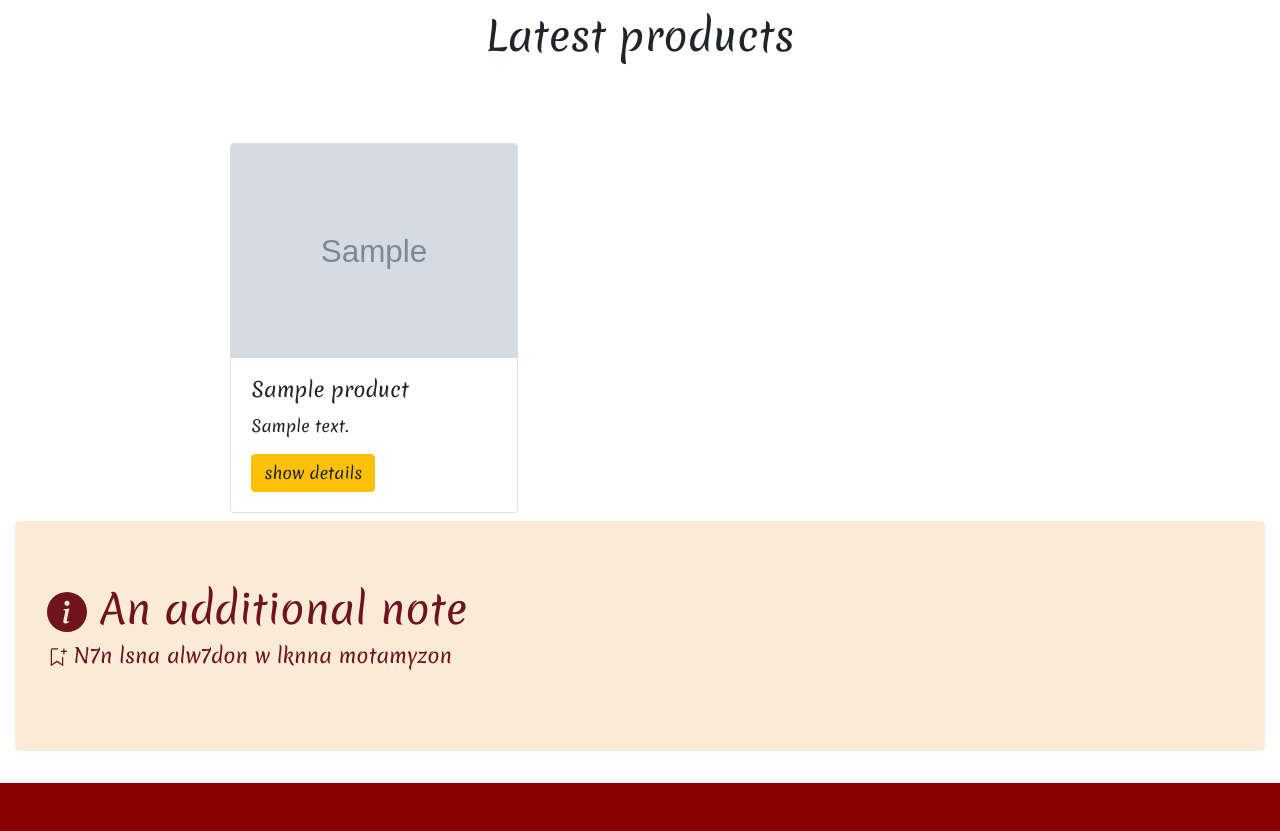
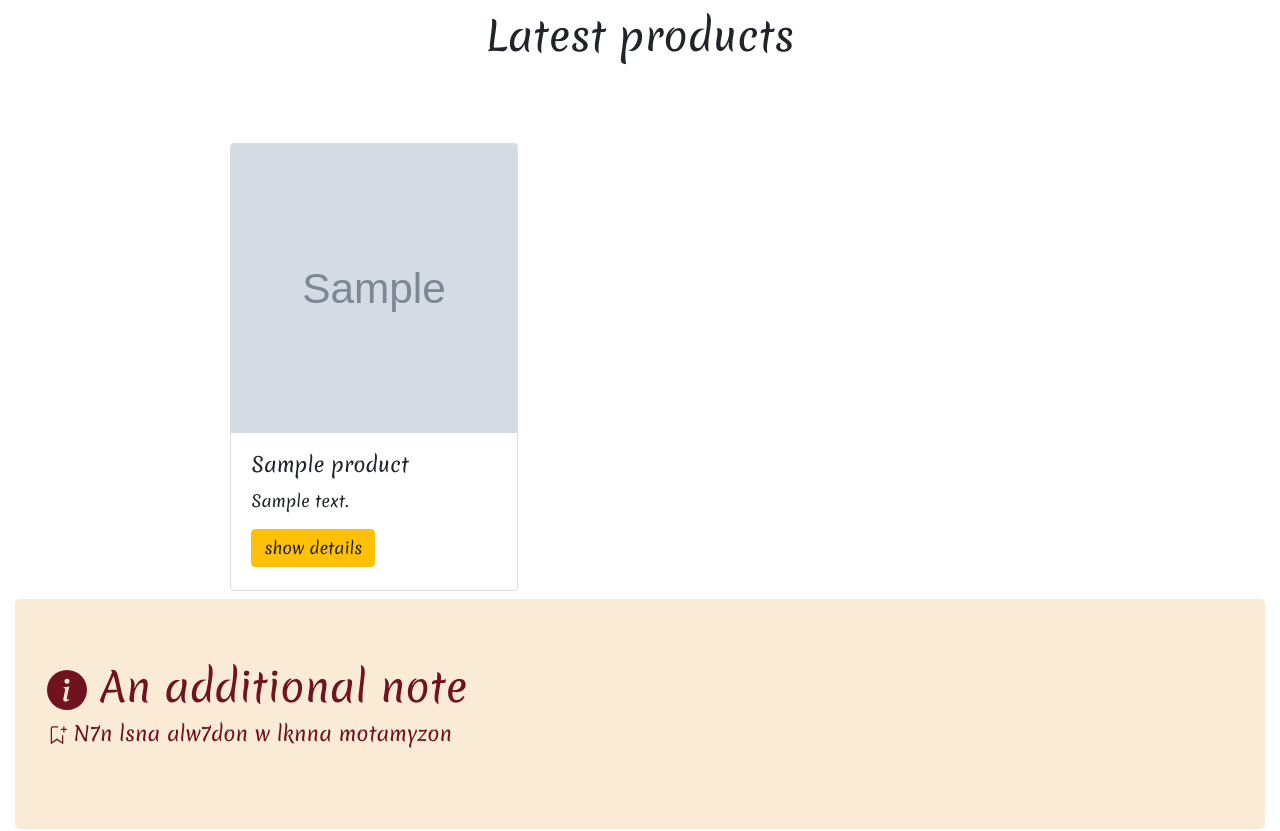
Before and after one commit to mohammadmagdyy/my-pizzaa, a Django app: page / in a window 1280 px wide. Shown: the part 1110-1941 px from the top of the page. Run offline with Django 3.2, Linux system fonts and the light colour scheme; tables that the repository leaves empty hold one stand-in row (values such as "Sample post"); grey boxes marked "Sample" are stand-in pictures; some libraries are stand-ins or nearby versions.

Commit message:
make it better

```diff
--- a/pizza/templates/pages/index.html
+++ b/pizza/templates/pages/index.html
@@ -73,8 +73,8 @@
 
         {% for pro in products|slice:':6' %}
         <div>
-  <div class="card m-2" style="width:18rem;">
-    <img src="{{pro.photo}}" class="card-img-top" alt="...">
+  <div class="card m-2" style="width:18rem;height:28rem;">
+    <img src="{{pro.photo}}" class="card-img-top" alt="..."style="height:289px;">
 
 <div class="card-body">
 <h5 class="card-title">{{pro.name}}</h5>
--- a/pizza/templates/pages/product/products.html
+++ b/pizza/templates/pages/product/products.html
@@ -11,13 +11,13 @@
       <div class="row p-4" style="padding-left: 17% ;">
     {%  for pro in products %}
       <div>
-  <div class="card m-2" style="width:18rem;">
-    <img src="{{pro.photo}}" class="card-img-top" alt="...">
+  <div class="card m-2" style="width:18rem;height:28rem;">
+    <img src="{{pro.photo}}" class="card-img-top" alt="... "style="height:289px;">
 
 <div class="card-body">
 <h5 class="card-title">{{pro.name}}</h5>
 <p class="card-text text-truncate">{{pro.description}}</p>
-<a href="{% url 'flavor' pro_id=pro.id %}" class="btn btn-warning">show details</a>
+<a href="{% url 'flavor' pro_id=pro.id %}" class="btn btn-warning" >show details</a>
 </div>
 </div>
 </div>
```
Also changed, not shown: pizza/templates/pages/product/about.html (+6 -6 lines), photo/22/06/27/pasterma.jpg (added), photo/22/06/27/sodo2.jpg (added), photo/22/06/28/bafflo.jpg (added), photo/22/06/28/scallop.jpg (added), photo/22/06/28/seafood.jpg (added), photo/22/06/28/susis.jpg (added), photo/22/06/28/vege.jpg (added).
